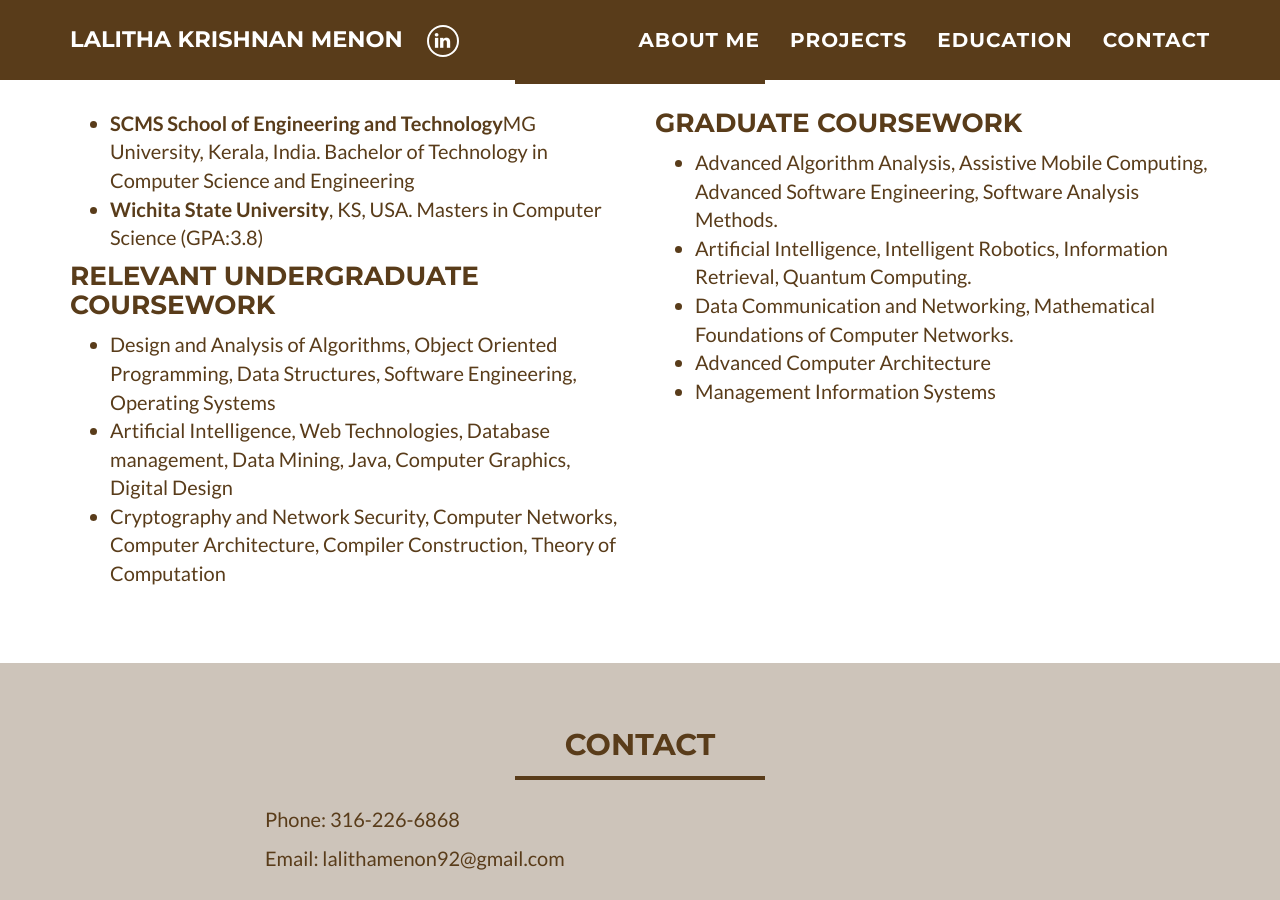
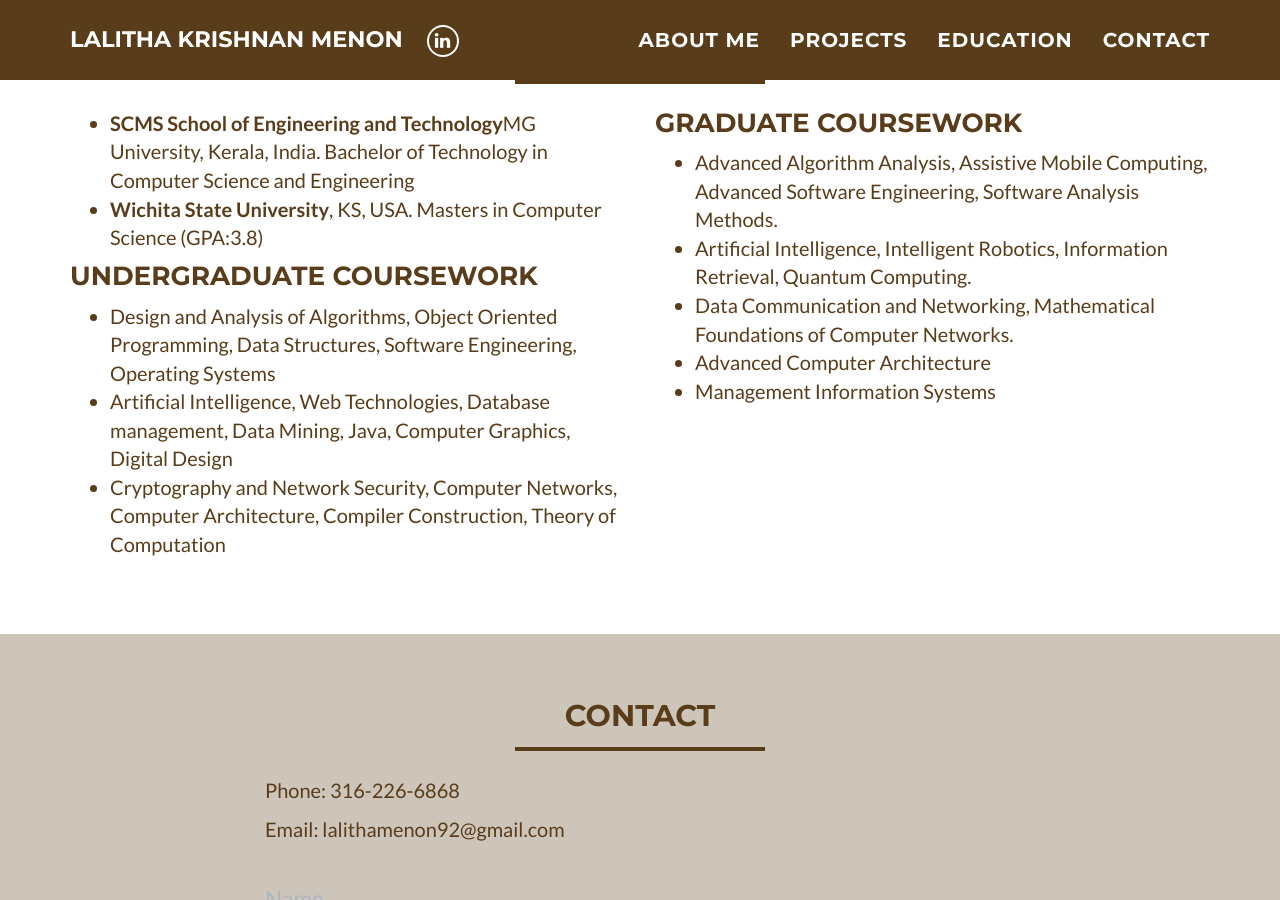
Before and after one commit to lalithamenon/lalithamenon.github.io, a Jekyll site: the page built from index.html, in a window 1280 px wide and 900 px high, scrolled down 2275 px. Built offline with Jekyll 4.4.1, drawn with Linux system fonts in a browser that asks for light colours.

Commit message:
final commit

```diff
--- a/_includes/interests.html
+++ b/_includes/interests.html
@@ -18,7 +18,7 @@
 			  </li>
 
 			</ul>
-			<h3 style="margin-top:0">Relevant Undergraduate Coursework</h3>
+			<h3 style="margin-top:0">Undergraduate Coursework</h3>
 			<ul>
   			<li>
          Design and Analysis of Algorithms, Object Oriented Programming, Data Structures, Software Engineering, Operating Systems
```
